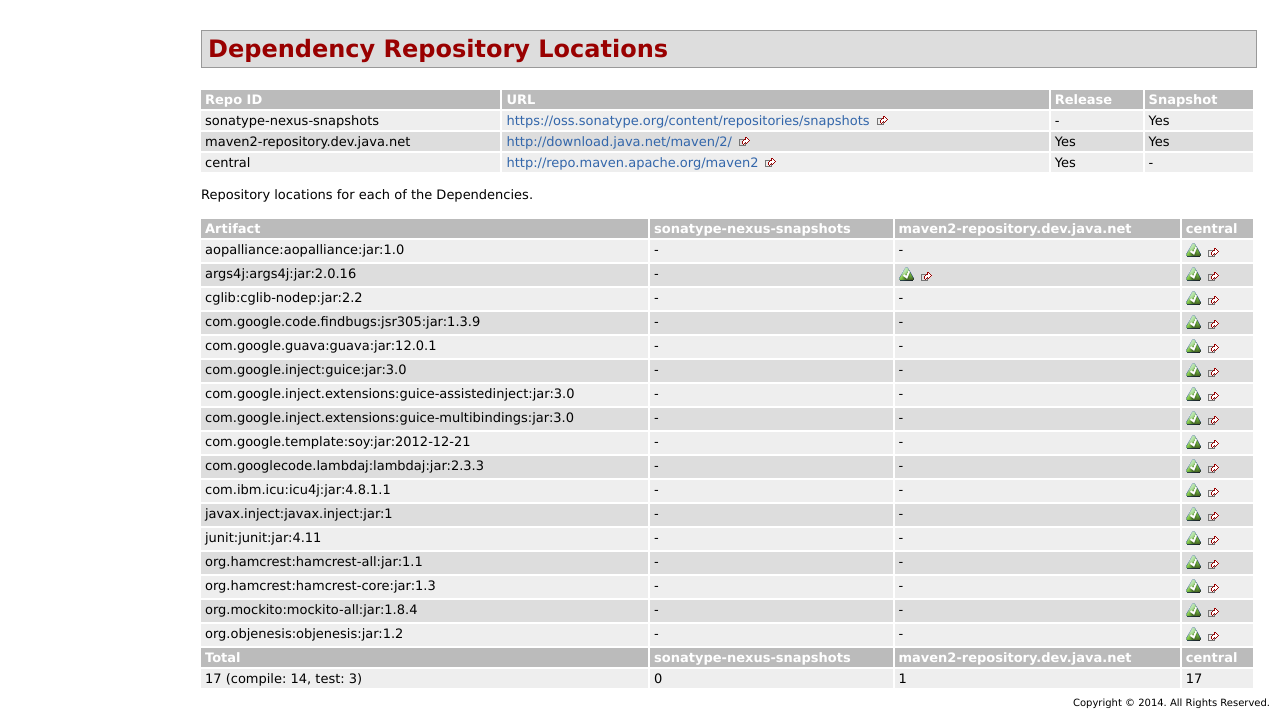
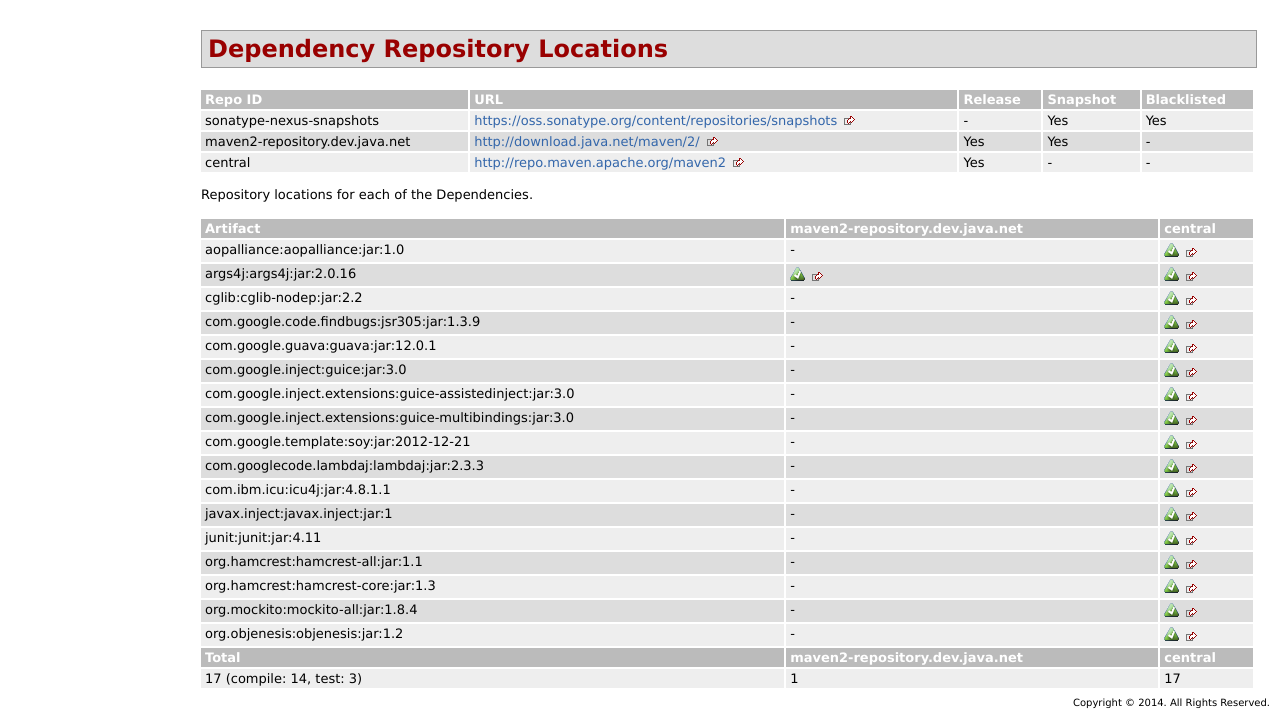
Before and after one commit to StefanLiebenberg/SoyAnnotations, a plain HTML site: page dependencies.html in a window 1280 px wide. Shown: the part 2547-3268 px from the top of the page. Drawn offline with Linux system fonts and the light colour scheme.

Commit message:
Creating site for 1.2-SNAPSHOT

```diff
--- a/dependencies.html
+++ b/dependencies.html
@@ -641,122 +641,106 @@
 <th>Repo ID</th>
 <th>URL</th>
 <th>Release</th>
-<th>Snapshot</th></tr>
+<th>Snapshot</th>
+<th>Blacklisted</th></tr>
 <tr class="b">
 <td>sonatype-nexus-snapshots</td>
 <td><a class="externalLink" href="https://oss.sonatype.org/content/repositories/snapshots">https://oss.sonatype.org/content/repositories/snapshots</a></td>
 <td>-</td>
+<td>Yes</td>
 <td>Yes</td></tr>
 <tr class="a">
 <td>maven2-repository.dev.java.net</td>
 <td><a class="externalLink" href="http://download.java.net/maven/2/">http://download.java.net/maven/2/</a></td>
 <td>Yes</td>
-<td>Yes</td></tr>
+<td>Yes</td>
+<td>-</td></tr>
 <tr class="b">
 <td>central</td>
 <td><a class="externalLink" href="http://repo.maven.apache.org/maven2">http://repo.maven.apache.org/maven2</a></td>
 <td>Yes</td>
+<td>-</td>
 <td>-</td></tr></table>
 <p>Repository locations for each of the Dependencies.</p>
 <table border="0" class="bodyTable">
 <tr class="a">
 <th>Artifact</th>
-<th>sonatype-nexus-snapshots</th>
 <th>maven2-repository.dev.java.net</th>
 <th>central</th></tr>
 <tr class="b">
 <td>aopalliance:aopalliance:jar:1.0</td>
 <td>-</td>
-<td>-</td>
 <td><a class="externalLink" href="http://repo.maven.apache.org/maven2/aopalliance/aopalliance/1.0/aopalliance-1.0.jar"><img alt="Found at http://repo.maven.apache.org/maven2" src="images/icon_success_sml.gif" /></a></td></tr>
 <tr class="a">
 <td>args4j:args4j:jar:2.0.16</td>
-<td>-</td>
 <td><a class="externalLink" href="http://download.java.net/maven/2//args4j/args4j/2.0.16/args4j-2.0.16.jar"><img alt="Found at http://download.java.net/maven/2/" src="images/icon_success_sml.gif" /></a></td>
 <td><a class="externalLink" href="http://repo.maven.apache.org/maven2/args4j/args4j/2.0.16/args4j-2.0.16.jar"><img alt="Found at http://repo.maven.apache.org/maven2" src="images/icon_success_sml.gif" /></a></td></tr>
 <tr class="b">
 <td>cglib:cglib-nodep:jar:2.2</td>
 <td>-</td>
-<td>-</td>
 <td><a class="externalLink" href="http://repo.maven.apache.org/maven2/cglib/cglib-nodep/2.2/cglib-nodep-2.2.jar"><img alt="Found at http://repo.maven.apache.org/maven2" src="images/icon_success_sml.gif" /></a></td></tr>
 <tr class="a">
 <td>com.google.code.findbugs:jsr305:jar:1.3.9</td>
-<td>-</td>
 <td>-</td>
 <td><a class="externalLink" href="http://repo.maven.apache.org/maven2/com/google/code/findbugs/jsr305/1.3.9/jsr305-1.3.9.jar"><img alt="Found at http://repo.maven.apache.org/maven2" src="images/icon_success_sml.gif" /></a></td></tr>
 <tr class="b">
 <td>com.google.guava:guava:jar:12.0.1</td>
 <td>-</td>
-<td>-</td>
 <td><a class="externalLink" href="http://repo.maven.apache.org/maven2/com/google/guava/guava/12.0.1/guava-12.0.1.jar"><img alt="Found at http://repo.maven.apache.org/maven2" src="images/icon_success_sml.gif" /></a></td></tr>
 <tr class="a">
 <td>com.google.inject:guice:jar:3.0</td>
-<td>-</td>
 <td>-</td>
 <td><a class="externalLink" href="http://repo.maven.apache.org/maven2/com/google/inject/guice/3.0/guice-3.0.jar"><img alt="Found at http://repo.maven.apache.org/maven2" src="images/icon_success_sml.gif" /></a></td></tr>
 <tr class="b">
 <td>com.google.inject.extensions:guice-assistedinject:jar:3.0</td>
 <td>-</td>
-<td>-</td>
 <td><a class="externalLink" href="http://repo.maven.apache.org/maven2/com/google/inject/extensions/guice-assistedinject/3.0/guice-assistedinject-3.0.jar"><img alt="Found at http://repo.maven.apache.org/maven2" src="images/icon_success_sml.gif" /></a></td></tr>
 <tr class="a">
 <td>com.google.inject.extensions:guice-multibindings:jar:3.0</td>
-<td>-</td>
 <td>-</td>
 <td><a class="externalLink" href="http://repo.maven.apache.org/maven2/com/google/inject/extensions/guice-multibindings/3.0/guice-multibindings-3.0.jar"><img alt="Found at http://repo.maven.apache.org/maven2" src="images/icon_success_sml.gif" /></a></td></tr>
 <tr class="b">
 <td>com.google.template:soy:jar:2012-12-21</td>
 <td>-</td>
-<td>-</td>
 <td><a class="externalLink" href="http://repo.maven.apache.org/maven2/com/google/template/soy/2012-12-21/soy-2012-12-21.jar"><img alt="Found at http://repo.maven.apache.org/maven2" src="images/icon_success_sml.gif" /></a></td></tr>
 <tr class="a">
 <td>com.googlecode.lambdaj:lambdaj:jar:2.3.3</td>
-<td>-</td>
 <td>-</td>
 <td><a class="externalLink" href="http://repo.maven.apache.org/maven2/com/googlecode/lambdaj/lambdaj/2.3.3/lambdaj-2.3.3.jar"><img alt="Found at http://repo.maven.apache.org/maven2" src="images/icon_success_sml.gif" /></a></td></tr>
 <tr class="b">
 <td>com.ibm.icu:icu4j:jar:4.8.1.1</td>
 <td>-</td>
-<td>-</td>
 <td><a class="externalLink" href="http://repo.maven.apache.org/maven2/com/ibm/icu/icu4j/4.8.1.1/icu4j-4.8.1.1.jar"><img alt="Found at http://repo.maven.apache.org/maven2" src="images/icon_success_sml.gif" /></a></td></tr>
 <tr class="a">
 <td>javax.inject:javax.inject:jar:1</td>
-<td>-</td>
 <td>-</td>
 <td><a class="externalLink" href="http://repo.maven.apache.org/maven2/javax/inject/javax.inject/1/javax.inject-1.jar"><img alt="Found at http://repo.maven.apache.org/maven2" src="images/icon_success_sml.gif" /></a></td></tr>
 <tr class="b">
 <td>junit:junit:jar:4.11</td>
 <td>-</td>
-<td>-</td>
 <td><a class="externalLink" href="http://repo.maven.apache.org/maven2/junit/junit/4.11/junit-4.11.jar"><img alt="Found at http://repo.maven.apache.org/maven2" src="images/icon_success_sml.gif" /></a></td></tr>
 <tr class="a">
 <td>org.hamcrest:hamcrest-all:jar:1.1</td>
-<td>-</td>
 <td>-</td>
 <td><a class="externalLink" href="http://repo.maven.apache.org/maven2/org/hamcrest/hamcrest-all/1.1/hamcrest-all-1.1.jar"><img alt="Found at http://repo.maven.apache.org/maven2" src="images/icon_success_sml.gif" /></a></td></tr>
 <tr class="b">
 <td>org.hamcrest:hamcrest-core:jar:1.3</td>
 <td>-</td>
-<td>-</td>
 <td><a class="externalLink" href="http://repo.maven.apache.org/maven2/org/hamcrest/hamcrest-core/1.3/hamcrest-core-1.3.jar"><img alt="Found at http://repo.maven.apache.org/maven2" src="images/icon_success_sml.gif" /></a></td></tr>
 <tr class="a">
 <td>org.mockito:mockito-all:jar:1.8.4</td>
-<td>-</td>
 <td>-</td>
 <td><a class="externalLink" href="http://repo.maven.apache.org/maven2/org/mockito/mockito-all/1.8.4/mockito-all-1.8.4.jar"><img alt="Found at http://repo.maven.apache.org/maven2" src="images/icon_success_sml.gif" /></a></td></tr>
 <tr class="b">
 <td>org.objenesis:objenesis:jar:1.2</td>
 <td>-</td>
-<td>-</td>
 <td><a class="externalLink" href="http://repo.maven.apache.org/maven2/org/objenesis/objenesis/1.2/objenesis-1.2.jar"><img alt="Found at http://repo.maven.apache.org/maven2" src="images/icon_success_sml.gif" /></a></td></tr>
 <tr class="a">
 <th>Total</th>
-<th>sonatype-nexus-snapshots</th>
 <th>maven2-repository.dev.java.net</th>
 <th>central</th></tr>
 <tr class="b">
 <td>17 (compile: 14, test: 3)</td>
-<td>0</td>
 <td>1</td>
 <td>17</td></tr></table></div>
       </div>
```
Also changed, not shown: license.html (+1 -1 lines).
